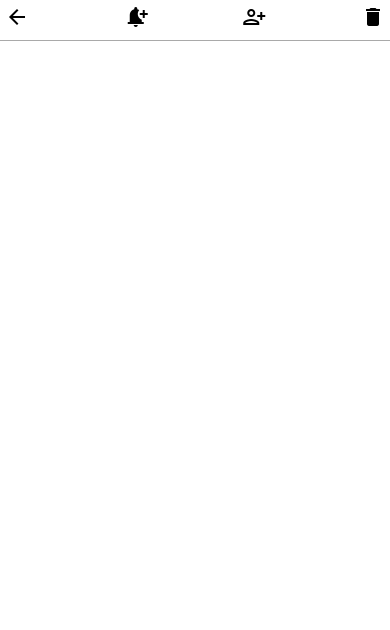
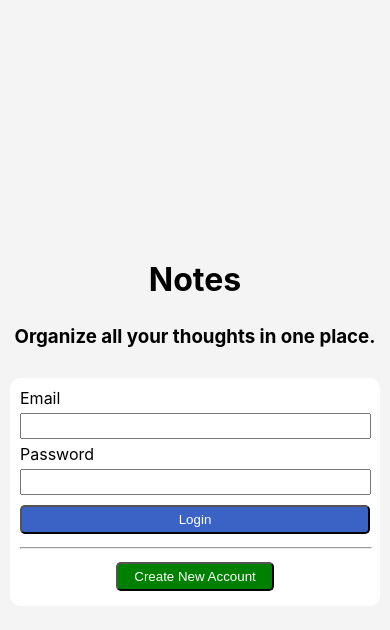
Before and after one commit to samuelhan713/notes-app, a React (Create React App) app: page / in a window 390 px wide. Shown: the top 630 px of the page. Built offline with nearby package versions, Linux system fonts and the light colour scheme; no server answers.

Commit message:
Implemented Frontend Login Page

```diff
--- a/package.json
+++ b/package.json
@@ -4,6 +4,7 @@
   "private": true,
   "proxy": "http://localhost:5000",
   "dependencies": {
+    "@material-ui/icons": "^4.11.3",
     "@testing-library/jest-dom": "^5.16.2",
     "@testing-library/react": "^12.1.4",
     "@testing-library/user-event": "^13.5.0",
--- a/src/App.js
+++ b/src/App.js
@@ -2,6 +2,7 @@ import './App.css';
 import TextArea from './components/TextArea';
 import SideBar from './components/Sidebar';
 import Profile from './components/Profile';
+import LoginPage from './components/LoginPage';
 import React, {useState, useEffect} from "react";
 import {getNotesAPIMethod, updateNoteAPIMethod, updateUserAPIMethod} from './api/client';
 
@@ -87,16 +88,17 @@ function App() {
     });
   }
 
-  useEffect(() => {
+  /* useEffect(() => {
     getNotesAPIMethod().then((notes) => {
       setNotes(notes.reverse());
     })
   }, []);
-  sort();
+  sort(); */
 
   return (
     <div className='App'>
-        <SideBar
+      <LoginPage/>
+        {/* <SideBar
           notes={notes}
           setNotes={setNotes}
           onAddNote={onAddNote}
@@ -112,7 +114,7 @@ function App() {
           handleSwitch={handleSwitch}
           notes={notes}
           setNotes={setNotes}/>
-        <Profile onSubmit={handleSubmit}/>
+        <Profile onSubmit={handleSubmit}/> */}
     </div>
   );
 }
--- /dev/null
+++ b/src/components/LoginPage.js
@@ -0,0 +1,57 @@
+import { useState } from 'react';
+import './Main.css';
+
+function LoginPage() {
+
+    const [display, setDisplay] = useState(false);
+
+    return (
+        <div className='login-page'>
+            <link href="https://fonts.googleapis.com/icon?family=Material+Icons" rel="stylesheet"></link>
+            <div className='login-contents'>
+                <div className='login-header'>
+                    <h1>Notes</h1>
+                    <h3>Organize all your thoughts in one place.</h3>
+                </div>
+                <div className='login-form'>
+                    <div className='login-innerContainer'>
+                        <label htmlFor='email'>Email</label>
+                        <input id='email' type='text'/>
+                        <label htmlFor='password'>Password</label>
+                        <input id='password' type='text'/>
+                        <button type='button' id='login-button'>Login</button>
+                        <hr/>
+                        <div className='login-form-footer'>
+                        <button type='button' id='create-account-btn' onClick={() => setDisplay(!display)}>Create New Account</button>
+                        </div>
+                    </div>
+                </div>
+            </div>
+            {display && (
+                <div className='create-new-account-background'>
+                    <form>
+                        <div className='create-new-account-modal'>
+                            <div className='inner-modal'>
+                                <div className='create-new-account-modal-header'>
+                                    <h3>Sign Up</h3>
+                                    <span className="material-icons" id="signup-close" onClick={() => setDisplay(!display)}>close</span>
+                                </div>
+                                <label htmlFor="signup-name">Name</label>
+                                <input type="text" name="name" id="signup-name"/>
+                                <label htmlFor="signup-email">Email</label>
+                                <input type="text" name="email" id="signup-email"/>
+                                <label htmlFor="signup-password">Password</label>
+                                <input type="text" name="password" id="signup-password"/>
+                                <div className='create-new-account-modal-footer'>
+                                    <input type="submit" value="Sign up" className="signup"/>
+                                </div>
+                            </div>
+                        </div>
+                    </form>
+                </div>
+            )}
+        </div>
+    )
+}
+
+export default LoginPage;
--- a/src/components/Main.css
+++ b/src/components/Main.css
@@ -16,6 +16,105 @@ body {
 
 .App {
   display: flex;
+}
+
+.login-page {
+  width: 100%;
+  height: 100vh;
+  background-color: var(--light-background-color);
+  /* background-color: aqua; */
+  display: flex;
+  justify-content: center;
+  align-items: center;
+}
+
+.login-header {
+  display: flex;
+  flex-direction: column;
+  align-items: center;
+}
+
+.login-form {
+  background-color: var(--background-color);
+  padding: 10px;
+  border-radius: 10px;
+  width: 350px;
+  margin-top: 20px;
+}
+
+.create-new-account-background {
+  position: absolute;
+  /* background-color: var(--border-color); */
+  background-color: rgba(85, 85, 85, 0.7);
+  display: flex;
+  justify-content: center;
+  align-items: center;
+  width: 100vw;
+  height: 100vh;
+}
+
+.create-new-account-modal {
+  width: 350px;
+  background-color: white;
+  padding: 10px;
+  border-radius: 10px;
+}
+
+.create-new-account-modal-header {
+  display: flex;
+  justify-content: space-between;
+}
+
+.create-new-account-modal-footer {
+  display: flex;
+  justify-content: center;
+  align-items: center;
+}
+
+.signup {
+  margin: 5px;
+  padding: 6px 8px;
+  color: white;
+  background-color: green;
+  border-radius: 5px;
+  border-style: solid;
+}
+
+#signup-close {
+  cursor: pointer;
+}
+
+.login-innerContainer {
+  display: flex;
+  flex-direction: column;
+}
+
+.login-innerContainer button {
+  padding: 5px;
+  margin: 5px 0;
+}
+
+#login-button {
+  color: white;
+  background-color: var(--action-color);
+  border-radius: 5px;
+}
+
+hr {
+  width: 100%;
+}
+
+.login-form-footer {
+  display: flex;
+  justify-content: center;
+}
+
+#create-account-btn {
+  width: 45%;
+  color: white;
+  background-color: green;
+  border-radius: 5px;
+  padding: 5px;
 }
 
 .material-icons {
@@ -283,6 +382,15 @@ select[name="colorScheme"] {
     border-radius: 0%;
     padding: 40px;
   }
+  .create-new-account-modal {
+    width: 96%;
+    height: 100vh;
+    border-radius: 0%;
+  }
+
+  .inner-modal {
+    padding: 5px 50px;
+  }
 
   .text-main-footer {
     width: 100%;
```
Also changed, not shown: 1 other file (tests, documents, lock files or other folders).
